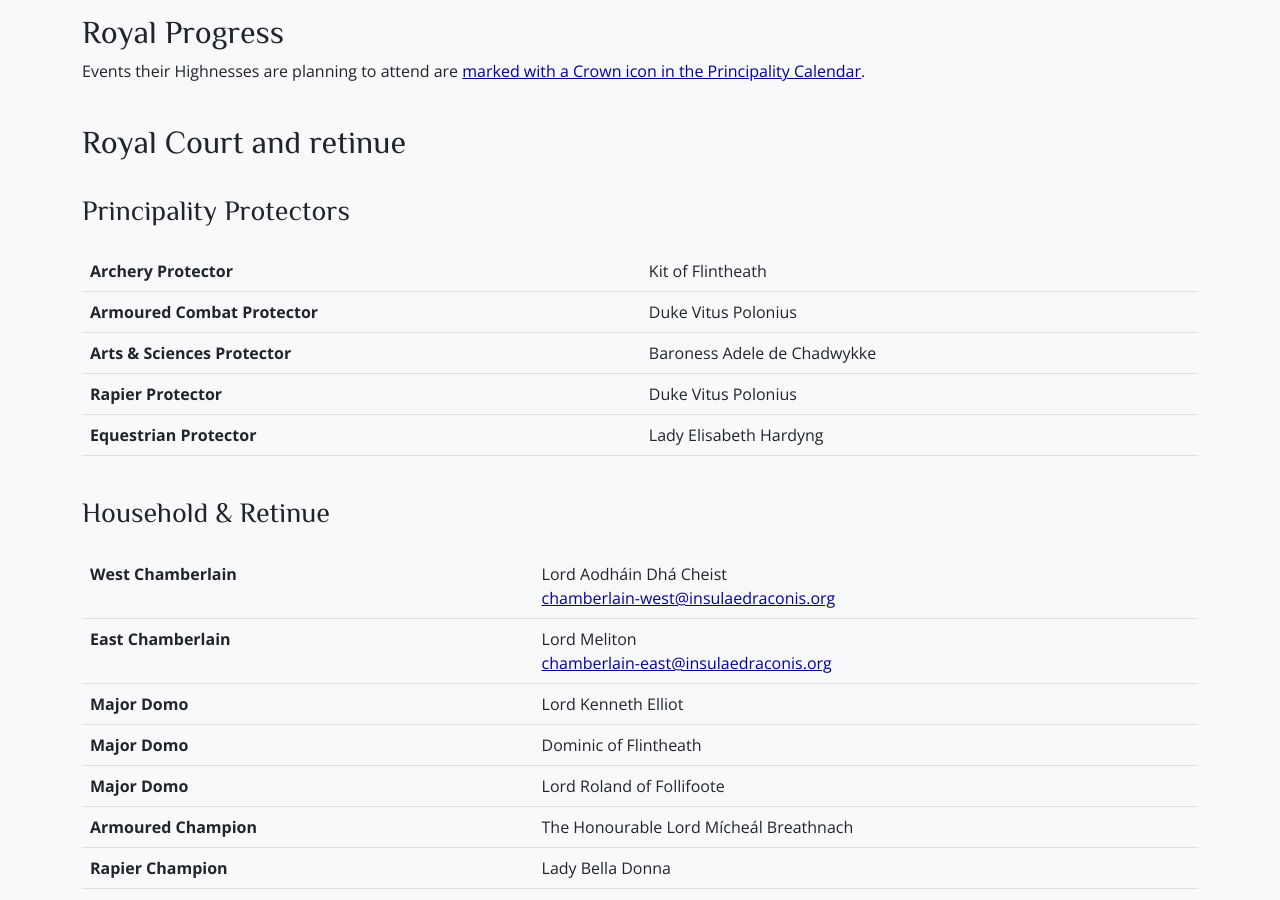
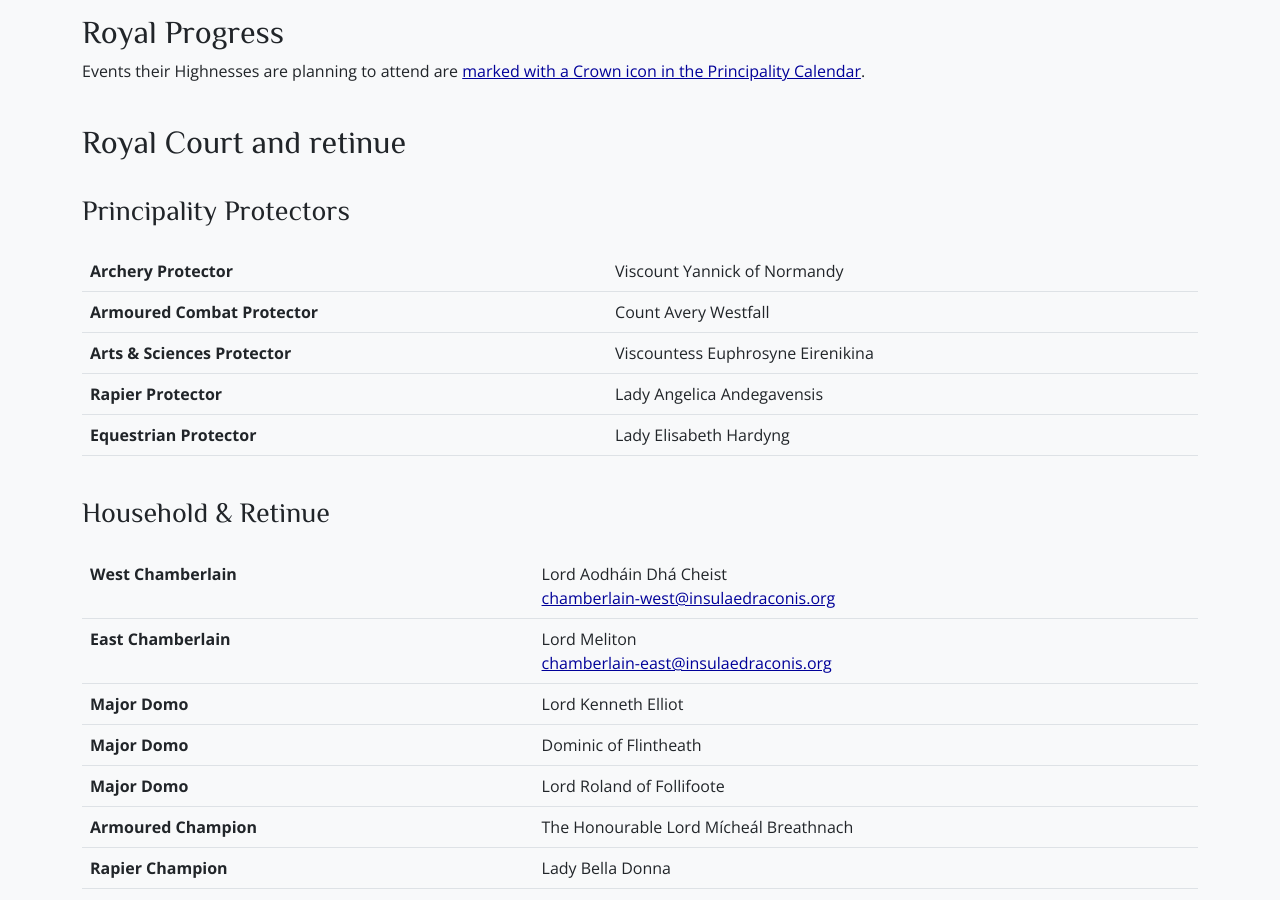
Before and after one commit to drachenwald/insulae-draconis, a Jekyll site: the page built from coronet/index.md, in a window 1280 px wide and 900 px high, scrolled down 1206 px. Built offline with Jekyll 4.4.1, drawn with Linux system fonts in a browser that asks for light colours; comment, search, counter and statistics services are not loaded.

Commit message:
Update index.md

```diff
--- a/coronet/index.md
+++ b/coronet/index.md
@@ -66,19 +66,19 @@ prevurl:
     <tbody>
       <tr>
         <td><strong>Archery Protector</strong></td>
-        <td>Kit of Flintheath</td>
+        <td>Viscount Yannick of Normandy</td>
       </tr>
       <tr>
         <td><strong>Armoured Combat Protector</strong></td>
-        <td>Duke Vitus Polonius</td>
+        <td>Count Avery Westfall</td>
       </tr>
       <tr>
         <td><strong>Arts & Sciences Protector</strong></td>
-        <td>Baroness Adele de Chadwykke</td>
+        <td>Viscountess Euphrosyne Eirenikina</td>
       </tr>
       <tr>
         <td><strong>Rapier Protector</strong></td>
-        <td>Duke Vitus Polonius
+        <td>Lady Angelica Andegavensis
         </td>
       </tr>
       <tr>
```
